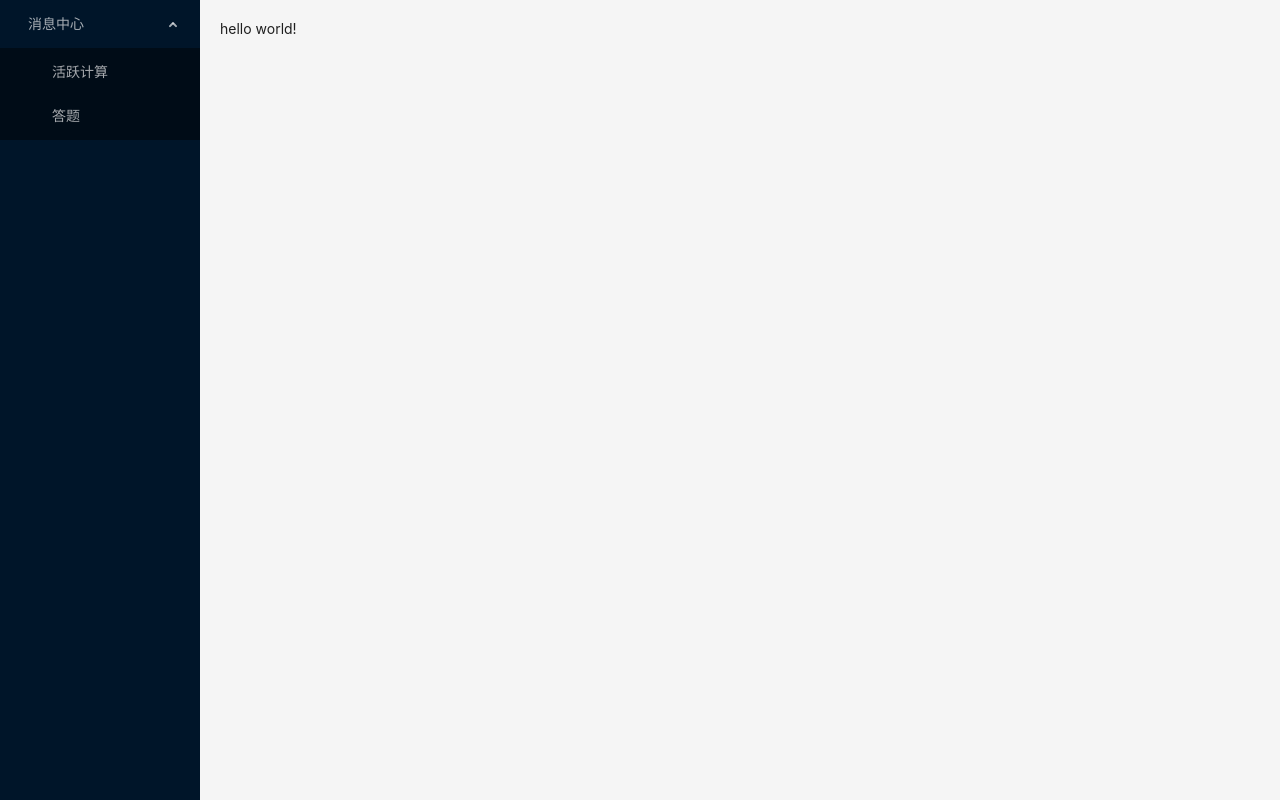
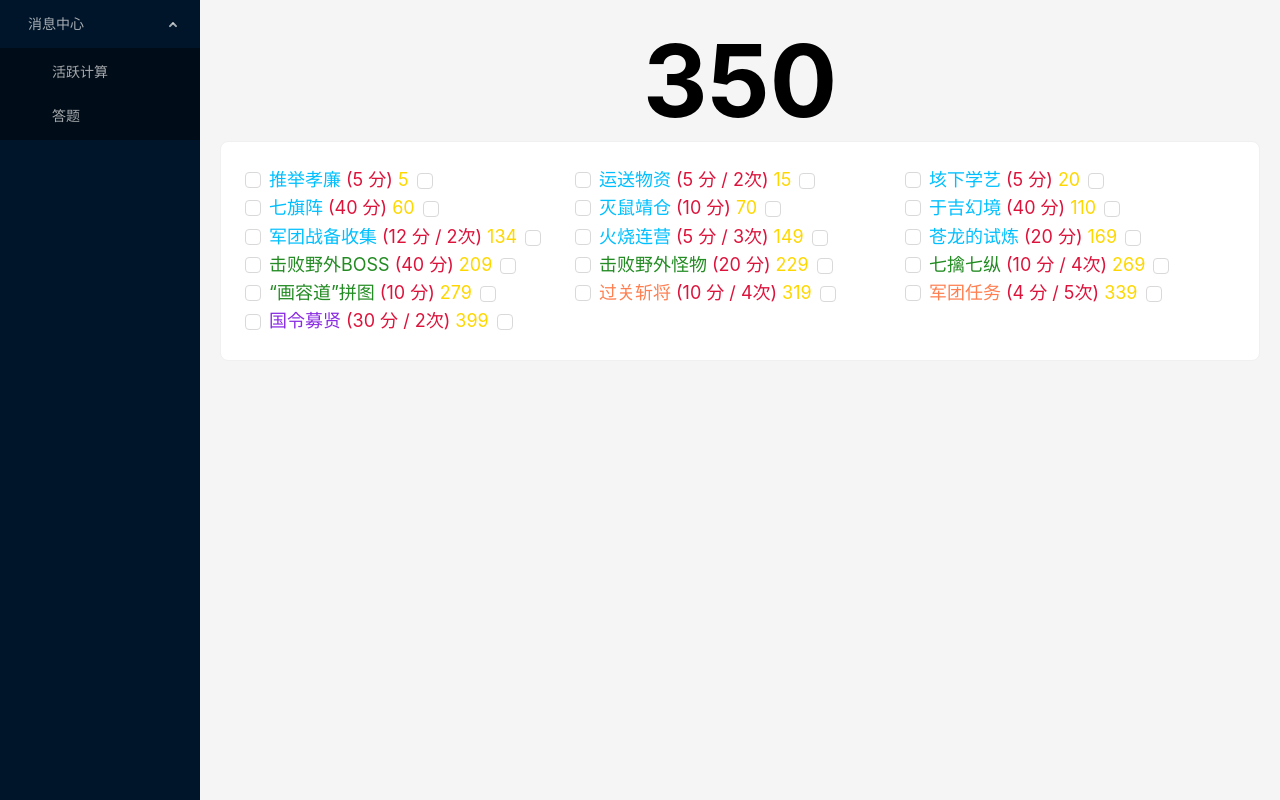
Before and after one commit to Evil-Sphinx/planet, a React (Create React App) app: page /#/activity in a window 1280 px wide. Before the commit this address led to /#/index. Built offline with nearby package versions, Linux system fonts and the light colour scheme.

Commit message:
QQSG activity

```diff
--- a/src/constants/activity.js
+++ b/src/constants/activity.js
@@ -4,14 +4,17 @@ export const activity = [
     point: {
       90: 24
     },
-    difficulty: 2
+    difficulty: 2,
+    times: 2
   },
   {
     activityName: '夜探西凉',
     point: {
       90: 80
     },
-    difficulty: 2
+    difficulty: 2,
+    period: [1, 3, 5, 7],
+    times: 4
   },
   {
     activityName: '推举孝廉',
@@ -25,14 +28,16 @@ export const activity = [
     point: {
       90: 10
     },
-    difficulty: 1
+    difficulty: 1,
+    times: 2
   },
   {
     activityName: '火烧连营',
     point: {
       90: 15
     },
-    difficulty: 2
+    difficulty: 2,
+    times: 3
   },
   {
     activityName: '击败野外BOSS',
@@ -53,7 +58,8 @@ export const activity = [
     point: {
       90: 60
     },
-    difficulty: 100
+    difficulty: 100,
+    times: 2
   },
   {
     activityName: '垓下学艺',
@@ -67,7 +73,8 @@ export const activity = [
     point: {
       90: 40
     },
-    difficulty: 3
+    difficulty: 3,
+    times: 4
   },
   {
     activityName: '七旗阵',
@@ -81,7 +88,8 @@ export const activity = [
     point: {
       90: 20
     },
-    difficulty: 100
+    difficulty: 100,
+    period: [6]
   },
   {
     activityName: '“画容道”拼图',
@@ -95,7 +103,8 @@ export const activity = [
     point: {
       90: 20
     },
-    difficulty: 2
+    difficulty: 2,
+    period: [2, 4, 6, 7]
   },
   {
     activityName: '灭鼠靖仓',
@@ -109,27 +118,32 @@ export const activity = [
     point: {
       90: 40
     },
-    difficulty: 4
+    difficulty: 4,
+    times: 4
   },
   {
     activityName: '军团任务',
     point: {
       90: 20
     },
-    difficulty: 4
+    difficulty: 4,
+    times: 5
   },
   {
     activityName: '于吉幻境',
     point: {
       90: 40
     },
-    difficulty: 1
+    difficulty: 1,
+    period: [2, 4, 6]
   },
   {
     activityName: '重镇龙华塔',
     point: {
       90: 60
     },
-    difficulty: 2
+    difficulty: 2,
+    period: [6, 7],
+    times: 2
   }
 ];
--- a/src/views/activity/index.css
+++ /dev/null
@@ -1,15 +0,0 @@
-.cold {
-  color: deepskyblue;
-}
-
-.ordinary {
-  color: forestgreen;
-}
-
-.hot {
-  color: coral;
-}
-
-.excellent {
-  color: blueviolet;
-}
--- a/src/views/activity/index.js
+++ b/src/views/activity/index.js
@@ -1,35 +1,94 @@
 import React, { useState } from 'react';
+import { Checkbox, Col, Row, Card } from 'antd';
 import { activity } from '@/constants/activity';
+
 import classNames from 'classnames';
-import './index.css';
+import './index.less';
+
+const { Group } = Checkbox;
 
 const LEVEL_1 = 180;
 const LEVEL_2 = 300;
 const LEVEL_3 = 350;
 
+const CHECK_BOX_NUM_PER_LINE = 3;
+
 const Activity = () => {
   const [playerLevel] = useState(90);
+
+  const [doubleActivitys, setDoubleActivitys] = useState([]);
+  // const [currentScore, setCurrentScore] = useState(0);
+
   let score = 0;
 
+  const dayOfWeek = new Date().getDay();
+
+  const todayActivity = activity
+    .filter((item) => !item.period || item.period.includes(dayOfWeek))
+    .sort((a, b) => a.difficulty - b.difficulty);
+
+  const handleChooseDoubleActivity = (doubleActivitys) => {
+    setDoubleActivitys(doubleActivitys);
+  };
+
   return (
-    <div>
-      {activity
-        .sort((a, b) => a.difficulty - b.difficulty)
-        .map((item, index) => {
-          const currentScore = (score += item.point[playerLevel]);
+    <div className="activityWrap">
+      <div className="pointWrap">350</div>
+      <div className="checkBoxWrap">
+        <Card>
+          <Group onChange={handleChooseDoubleActivity}>
+            <Row>
+              {Array.from(
+                { length: Math.ceil(todayActivity.length / CHECK_BOX_NUM_PER_LINE) },
+                (_, index) =>
+                  todayActivity.slice(
+                    index * CHECK_BOX_NUM_PER_LINE,
+                    (index + 1) * CHECK_BOX_NUM_PER_LINE
+                  )
+              ).map((activitys) =>
+                activitys.map((item, index) => {
+                  const currentScore = (score += doubleActivitys.includes(item.activityName)
+                    ? item.point[playerLevel] * 2
+                    : item.point[playerLevel]);
                   return (
-            <div
+                    <Col key={index} span={24 / CHECK_BOX_NUM_PER_LINE}>
+                      <Checkbox style={{ fontSize: 'large' }} value={item.activityName}>
+                        <span
                           className={classNames({
                             cold: currentScore < LEVEL_1,
                             ordinary: currentScore >= LEVEL_1 && currentScore < LEVEL_2,
                             hot: currentScore >= LEVEL_2 && currentScore < LEVEL_3,
                             excellent: currentScore >= LEVEL_3
-              })}
-              key={index}>
+                          })}>
                           {item.activityName}
+                        </span>
+
+                        {item.times && (
+                          <span className="pointDes">{`(${
+                            (item.point[playerLevel] / item.times) *
+                            (doubleActivitys.includes(item.activityName) ? 2 : 1)
+                          } 分 / ${item.times}次)`}</span>
+                        )}
+
+                        {!item.times && (
+                          <span className="pointDes">{`(${
+                            item.point[playerLevel] *
+                            (doubleActivitys.includes(item.activityName) ? 2 : 1)
+                          } 分)`}</span>
+                        )}
+
+                        <span className="scoreDes">{currentScore}</span>
+                      </Checkbox>
+
+                      <Checkbox value={`_${item.activityName}`} />
+                    </Col>
+                  );
+                })
+              )}
+            </Row>
+          </Group>
+        </Card>
       </div>
-          );
-        })}
     </div>
   );
 };
--- /dev/null
+++ b/src/views/activity/index.less
@@ -0,0 +1,36 @@
+.activityWrap {
+  .pointWrap {
+    text-align: center;
+    font-size: 100px;
+    color: black;
+    font-weight: bold;
+  }
+  .checkBoxWrap {
+    font-size: large;
+    .cold {
+      color: deepskyblue;
+    }
+
+    .ordinary {
+      color: forestgreen;
+    }
+
+    .hot {
+      color: coral;
+    }
+
+    .excellent {
+      color: blueviolet;
+    }
+
+    .pointDes {
+      color: crimson;
+      margin-left: 5px;
+    }
+
+    .scoreDes {
+      margin-left: 5px;
+      color: gold;
+    }
+  }
+}
```
Lines whose indentation alone changed are shown as unchanged.
